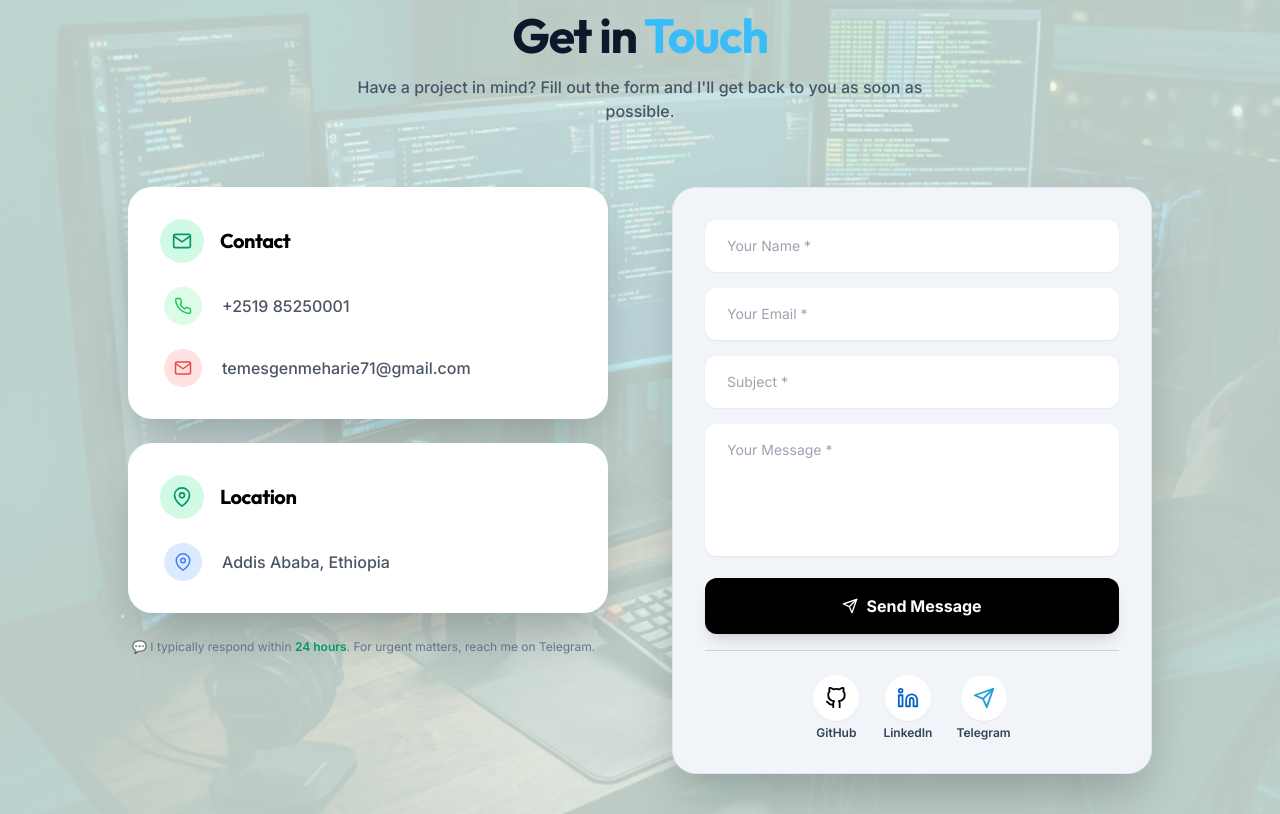
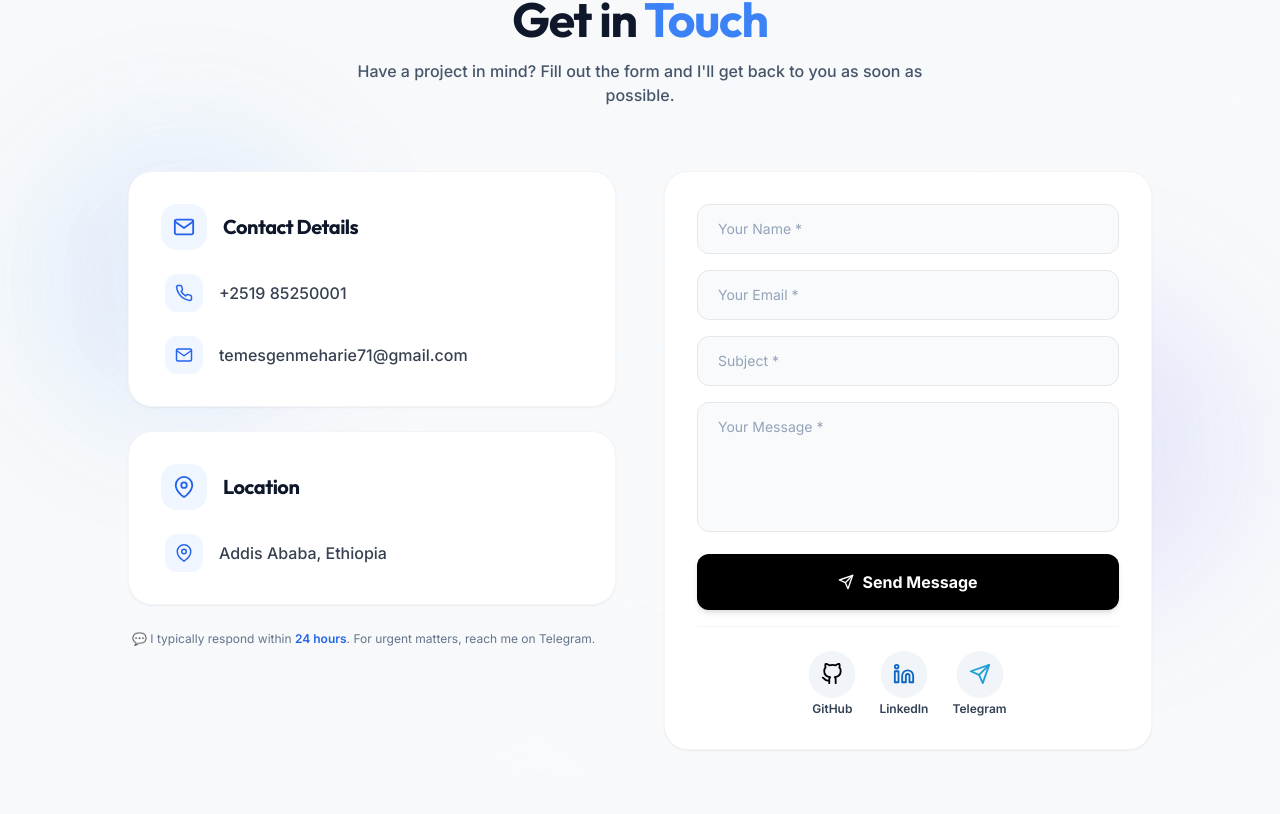
Before and after one commit to temesgenmeharie/Portfolio, a React (Vite) app: page / in a window 1280 px wide. Shown: the part 3606-4420 px from the top of the page. Built offline with nearby package versions, Linux system fonts and the light colour scheme; no server answers.

Commit message:
style: replace green background tint with sleek dark space-blue contact theme

```diff
--- a/src/components/Contact.jsx
+++ b/src/components/Contact.jsx
@@ -24,7 +24,6 @@ export default function Contact() {
   const handleChange = (e) => {
     const { name, value } = e.target;
     setFields((prev) => ({ ...prev, [name]: value }));
-    // Clear field-level error on change
     if (errors[name]) setErrors((prev) => ({ ...prev, [name]: "" }));
   };
 
@@ -46,10 +45,8 @@ export default function Contact() {
   const handleSubmit = async (e) => {
     e.preventDefault();
 
-    // Full validation before submit
     const globalErr = validate(fields);
     if (globalErr) {
-      // Set all field errors
       const newErrors = {};
       Object.keys(INITIAL).forEach((key) => {
         newErrors[key] = validateField(key, fields[key]);
@@ -94,24 +91,29 @@ export default function Contact() {
   const isLoading = status === "loading";
 
   return (
-    <section id="contact" className="py-24 relative overflow-hidden bg-emerald-50 dark:bg-[#103024] min-h-[90vh] flex items-center transition-colors duration-300">
-      {/* Background Image Overlay */}
+    <section id="contact" className="py-24 relative overflow-hidden bg-slate-50 dark:bg-[var(--bg)] min-h-[90vh] flex items-center transition-colors duration-300">
+      {/* Subtle Ambient Background Lighting */}
+      <div className="absolute top-1/4 left-10 w-72 h-72 bg-blue-500/10 rounded-full blur-3xl pointer-events-none" />
+      <div className="absolute bottom-1/4 right-10 w-80 h-80 bg-indigo-500/10 rounded-full blur-3xl pointer-events-none" />
+
+      {/* Developer Background Overlay */}
       <div
-        className="absolute inset-0 bg-cover bg-center opacity-20 pointer-events-none"
+        className="absolute inset-0 bg-cover bg-center opacity-10 pointer-events-none mix-blend-overlay"
         style={{ backgroundImage: "url('/developer-bg.png')" }}
       />
 
       <div className="section-container relative z-10 w-full">
+        {/* Header */}
         <div className="text-center mb-16">
-          <h2 className="text-4xl md:text-5xl font-bold mt-4 mb-4 text-slate-900 dark:text-white transition-colors duration-300">
-            Get in <span className="text-[#38bdf8]">Touch</span>
+          <h2 className="text-4xl md:text-5xl font-bold mb-4 text-slate-900 dark:text-white transition-colors duration-300">
+            Get in <span className="text-blue-500 dark:text-[#38bdf8]">Touch</span>
           </h2>
-          <p className="text-slate-600 dark:text-gray-200 max-w-xl mx-auto text-sm md:text-base leading-relaxed font-medium transition-colors duration-300">
+          <p className="text-slate-600 dark:text-[var(--text-muted)] max-w-xl mx-auto text-sm md:text-base leading-relaxed font-medium transition-colors duration-300">
             Have a project in mind? Fill out the form and I'll get back to you as soon as possible.
           </p>
         </div>
 
-        <div className="grid md:grid-cols-2 gap-8 md:gap-16 items-start max-w-5xl mx-auto">
+        <div className="grid md:grid-cols-2 gap-8 md:gap-12 items-start max-w-5xl mx-auto">
 
           {/* ── Left: Contact Info Cards ── */}
           <motion.div
@@ -121,46 +123,49 @@ export default function Contact() {
             className="space-y-6"
           >
             {/* Card: Contact */}
-            <div className="bg-white dark:bg-slate-800 rounded-[24px] p-6 md:p-8 shadow-2xl text-gray-800 dark:text-gray-200 space-y-6 transition-colors duration-300">
+            <div className="bg-white dark:bg-[var(--card-bg)] rounded-[24px] p-6 md:p-8 shadow-sm hover:shadow-md border border-gray-100 dark:border-white/10 text-gray-800 dark:text-gray-200 space-y-6 transition-all duration-300">
               <div className="flex items-center gap-4 mb-2">
-                <div className="p-3 bg-emerald-100 text-emerald-600 dark:bg-black dark:text-white rounded-full transition-colors duration-300">
-                  <FiMail size={20} />
+                <div className="p-3 bg-blue-50 text-blue-600 dark:bg-blue-500/15 dark:text-blue-400 rounded-2xl transition-colors duration-300">
+                  <FiMail size={22} />
                 </div>
-                <h3 className="font-bold text-xl text-black dark:text-white transition-colors duration-300">Contact</h3>
+                <h3 className="font-bold text-xl text-slate-900 dark:text-white transition-colors duration-300">Contact Details</h3>
               </div>
-              <div className="flex items-center gap-5 pl-1">
-                <div className="p-2.5 bg-green-100 text-green-500 rounded-full shrink-0">
+
+              <div className="flex items-center gap-4 pl-1">
+                <div className="p-2.5 bg-blue-50 text-blue-600 dark:bg-slate-800 dark:text-blue-400 rounded-xl shrink-0">
                   <FiPhone size={18} />
                 </div>
-                <p className="text-gray-600 dark:text-gray-300 font-medium text-sm md:text-base transition-colors duration-300">+2519 85250001</p>
+                <p className="text-gray-700 dark:text-gray-300 font-medium text-sm md:text-base transition-colors duration-300">+2519 85250001</p>
               </div>
-              <div className="flex items-center gap-5 pl-1">
-                <div className="p-2.5 bg-red-100 text-red-500 rounded-full shrink-0">
+
+              <div className="flex items-center gap-4 pl-1">
+                <div className="p-2.5 bg-blue-50 text-blue-600 dark:bg-slate-800 dark:text-blue-400 rounded-xl shrink-0">
                   <FiMail size={18} />
                 </div>
-                <p className="text-gray-600 dark:text-gray-300 font-medium text-sm md:text-base transition-colors duration-300 break-all">temesgenmeharie71@gmail.com</p>
+                <p className="text-gray-700 dark:text-gray-300 font-medium text-sm md:text-base transition-colors duration-300 break-all">temesgenmeharie71@gmail.com</p>
               </div>
             </div>
 
             {/* Card: Location */}
-            <div className="bg-white dark:bg-slate-800 rounded-[24px] p-6 md:p-8 shadow-2xl text-gray-800 dark:text-gray-200 space-y-6 transition-colors duration-300">
+            <div className="bg-white dark:bg-[var(--card-bg)] rounded-[24px] p-6 md:p-8 shadow-sm hover:shadow-md border border-gray-100 dark:border-white/10 text-gray-800 dark:text-gray-200 space-y-6 transition-all duration-300">
               <div className="flex items-center gap-4 mb-2">
-                <div className="p-3 bg-emerald-100 text-emerald-600 dark:bg-black dark:text-white rounded-full transition-colors duration-300">
-                  <FiMapPin size={20} />
+                <div className="p-3 bg-blue-50 text-blue-600 dark:bg-blue-500/15 dark:text-blue-400 rounded-2xl transition-colors duration-300">
+                  <FiMapPin size={22} />
                 </div>
-                <h3 className="font-bold text-xl text-black dark:text-white transition-colors duration-300">Location</h3>
+                <h3 className="font-bold text-xl text-slate-900 dark:text-white transition-colors duration-300">Location</h3>
               </div>
-              <div className="flex items-center gap-5 pl-1">
-                <div className="p-2.5 bg-blue-100 text-blue-500 rounded-full shrink-0">
+
+              <div className="flex items-center gap-4 pl-1">
+                <div className="p-2.5 bg-blue-50 text-blue-600 dark:bg-slate-800 dark:text-blue-400 rounded-xl shrink-0">
                   <FiMapPin size={18} />
                 </div>
-                <p className="text-gray-600 dark:text-gray-300 font-medium text-sm md:text-base transition-colors duration-300">Addis Ababa, Ethiopia</p>
+                <p className="text-gray-700 dark:text-gray-300 font-medium text-sm md:text-base transition-colors duration-300">Addis Ababa, Ethiopia</p>
               </div>
             </div>
 
             {/* Quick Note */}
-            <p className="text-slate-500 dark:text-slate-400 text-xs pl-1 leading-relaxed">
-              💬 I typically respond within <span className="font-semibold text-emerald-600 dark:text-emerald-400">24 hours</span>. For urgent matters, reach me on Telegram.
+            <p className="text-slate-500 dark:text-[var(--text-muted)] text-xs pl-1 leading-relaxed">
+              💬 I typically respond within <span className="font-semibold text-blue-600 dark:text-blue-400">24 hours</span>. For urgent matters, reach me on Telegram.
             </p>
           </motion.div>
 
@@ -178,18 +183,18 @@ export default function Contact() {
                   initial={{ opacity: 0, scale: 0.95 }}
                   animate={{ opacity: 1, scale: 1 }}
                   exit={{ opacity: 0 }}
-                  className="bg-slate-100 dark:bg-[#c2d1c7] p-8 rounded-[24px] shadow-2xl border border-slate-200 dark:border-transparent flex flex-col items-center text-center gap-4 min-h-[400px] justify-center"
+                  className="bg-white dark:bg-[var(--card-bg)] p-8 rounded-[24px] shadow-sm border border-gray-100 dark:border-white/10 flex flex-col items-center text-center gap-4 min-h-[400px] justify-center"
                 >
-                  <div className="w-16 h-16 rounded-full bg-emerald-100 dark:bg-emerald-900/40 flex items-center justify-center">
-                    <FiCheckCircle size={36} className="text-emerald-600 dark:text-emerald-400" />
+                  <div className="w-16 h-16 rounded-full bg-blue-50 dark:bg-blue-500/20 flex items-center justify-center">
+                    <FiCheckCircle size={36} className="text-blue-600 dark:text-blue-400" />
                   </div>
-                  <h3 className="text-2xl font-bold text-slate-800 dark:text-slate-900">Message Sent!</h3>
-                  <p className="text-slate-600 dark:text-slate-700 text-sm max-w-xs">
+                  <h3 className="text-2xl font-bold text-slate-900 dark:text-white">Message Sent!</h3>
+                  <p className="text-slate-600 dark:text-[var(--text-muted)] text-sm max-w-xs leading-relaxed">
                     Thank you for reaching out. I'll get back to you within 24 hours.
                   </p>
                   <button
                     onClick={() => setStatus("idle")}
-                    className="mt-4 px-6 py-2.5 bg-black text-white text-sm font-bold rounded-xl hover:bg-gray-800 transition-colors"
+                    className="mt-4 px-6 py-2.5 bg-blue-600 text-white text-sm font-bold rounded-xl hover:bg-blue-700 transition-colors shadow-md"
                   >
                     Send Another Message
                   </button>
@@ -203,7 +208,7 @@ export default function Contact() {
                   initial={{ opacity: 0 }}
                   animate={{ opacity: 1 }}
                   exit={{ opacity: 0 }}
-                  className="bg-slate-100 dark:bg-[#c2d1c7] p-6 md:p-8 rounded-[24px] space-y-4 shadow-2xl border border-slate-200 dark:border-transparent transition-colors duration-300"
+                  className="bg-white dark:bg-[var(--card-bg)] p-6 md:p-8 rounded-[24px] space-y-4 shadow-sm border border-gray-100 dark:border-white/10 transition-colors duration-300"
                 >
                   {/* Name */}
                   <div>
@@ -216,8 +221,10 @@ export default function Contact() {
                       onBlur={handleBlur}
                       placeholder="Your Name *"
                       disabled={isLoading}
-                      className={`w-full bg-white border-2 rounded-xl px-5 py-3.5 text-gray-800 placeholder-gray-400 focus:ring-0 outline-none transition-all shadow-sm text-sm ${
-                        errors.from_name ? "border-red-400" : "border-transparent focus:border-blue-400"
+                      className={`w-full bg-slate-50 dark:bg-slate-900/80 border rounded-xl px-5 py-3.5 text-slate-900 dark:text-white placeholder-slate-400 dark:placeholder-slate-500 outline-none transition-all text-sm ${
+                        errors.from_name
+                          ? "border-red-400 dark:border-red-500"
+                          : "border-gray-200 dark:border-white/10 focus:border-blue-500 dark:focus:border-blue-400"
                       }`}
                     />
                     {errors.from_name && (
@@ -238,8 +245,10 @@ export default function Contact() {
                       onBlur={handleBlur}
                       placeholder="Your Email *"
                       disabled={isLoading}
-                      className={`w-full bg-white border-2 rounded-xl px-5 py-3.5 text-gray-800 placeholder-gray-400 focus:ring-0 outline-none transition-all shadow-sm text-sm ${
-                        errors.from_email ? "border-red-400" : "border-transparent focus:border-blue-400"
+                      className={`w-full bg-slate-50 dark:bg-slate-900/80 border rounded-xl px-5 py-3.5 text-slate-900 dark:text-white placeholder-slate-400 dark:placeholder-slate-500 outline-none transition-all text-sm ${
+                        errors.from_email
+                          ? "border-red-400 dark:border-red-500"
+                          : "border-gray-200 dark:border-white/10 focus:border-blue-500 dark:focus:border-blue-400"
                       }`}
                     />
                     {errors.from_email && (
@@ -260,8 +269,10 @@ export default function Contact() {
                       onBlur={handleBlur}
                       placeholder="Subject *"
                       disabled={isLoading}
-                      className={`w-full bg-white border-2 rounded-xl px-5 py-3.5 text-gray-800 placeholder-gray-400 focus:ring-0 outline-none transition-all shadow-sm text-sm ${
-                        errors.subject ? "border-red-400" : "border-transparent focus:border-blue-400"
+                      className={`w-full bg-slate-50 dark:bg-slate-900/80 border rounded-xl px-5 py-3.5 text-slate-900 dark:text-white placeholder-slate-400 dark:placeholder-slate-500 outline-none transition-all text-sm ${
+                        errors.subject
+                          ? "border-red-400 dark:border-red-500"
+                          : "border-gray-200 dark:border-white/10 focus:border-blue-500 dark:focus:border-blue-400"
                       }`}
                     />
                     {errors.subject && (
@@ -282,8 +293,10 @@ export default function Contact() {
                       onBlur={handleBlur}
                       placeholder="Your Message *"
                       disabled={isLoading}
-                      className={`w-full bg-white border-2 rounded-xl px-5 py-3.5 text-gray-800 placeholder-gray-400 focus:ring-0 outline-none transition-all resize-none shadow-sm text-sm ${
-                        errors.message ? "border-red-400" : "border-transparent focus:border-blue-400"
+                      className={`w-full bg-slate-50 dark:bg-slate-900/80 border rounded-xl px-5 py-3.5 text-slate-900 dark:text-white placeholder-slate-400 dark:placeholder-slate-500 outline-none transition-all resize-none text-sm ${
+                        errors.message
+                          ? "border-red-400 dark:border-red-500"
+                          : "border-gray-200 dark:border-white/10 focus:border-blue-500 dark:focus:border-blue-400"
                       }`}
                     />
                     {errors.message && (
@@ -295,7 +308,7 @@ export default function Contact() {
 
                   {/* Error Banner */}
                   {status === "error" && (
-                    <div className="flex items-center gap-2 bg-red-50 border border-red-200 text-red-600 rounded-xl px-4 py-3 text-sm">
+                    <div className="flex items-center gap-2 bg-red-50 dark:bg-red-950/40 border border-red-200 dark:border-red-800 text-red-600 dark:text-red-400 rounded-xl px-4 py-3 text-sm">
                       <FiAlertCircle size={16} className="shrink-0" />
                       {errMsg}
                     </div>
@@ -305,7 +318,7 @@ export default function Contact() {
                   <button
                     type="submit"
                     disabled={isLoading}
-                    className="w-full py-4 bg-black text-white font-bold rounded-xl shadow-lg hover:bg-gray-800 transform hover:-translate-y-1 transition-all flex justify-center items-center gap-2 mt-2 disabled:opacity-60 disabled:cursor-not-allowed disabled:transform-none"
+                    className="w-full py-4 bg-black dark:bg-white text-white dark:text-black font-bold rounded-xl shadow-md hover:bg-gray-800 dark:hover:bg-gray-200 transform hover:-translate-y-0.5 transition-all flex justify-center items-center gap-2 mt-2 disabled:opacity-60 disabled:cursor-not-allowed disabled:transform-none"
                   >
                     {isLoading ? (
                       <>
@@ -321,21 +334,21 @@ export default function Contact() {
                   </button>
 
                   {/* Social Links */}
-                  <div className="flex items-center justify-center gap-6 mt-6 pt-6 border-t border-slate-300 dark:border-slate-500/50">
+                  <div className="flex items-center justify-center gap-6 mt-6 pt-6 border-t border-gray-100 dark:border-white/10">
                     <a href="https://github.com/temesgenmeharie" target="_blank" rel="noreferrer" className="text-slate-700 dark:text-slate-300 hover:text-black dark:hover:text-white transition-colors flex flex-col items-center gap-1 group">
-                      <div className="p-3 bg-white dark:bg-slate-800 rounded-full shadow-sm group-hover:shadow-md transition-all group-hover:-translate-y-1">
+                      <div className="p-3 bg-slate-100 dark:bg-slate-800 rounded-full shadow-sm group-hover:shadow-md transition-all group-hover:-translate-y-1">
                         <FiGithub size={22} className="text-black dark:text-white" />
                       </div>
                       <span className="text-xs font-semibold text-slate-700 dark:text-slate-300">GitHub</span>
                     </a>
                     <a href="#" className="text-slate-700 dark:text-slate-300 hover:text-[#0a66c2] dark:hover:text-blue-400 transition-colors flex flex-col items-center gap-1 group">
-                      <div className="p-3 bg-white dark:bg-slate-800 rounded-full shadow-sm group-hover:shadow-md transition-all group-hover:-translate-y-1">
+                      <div className="p-3 bg-slate-100 dark:bg-slate-800 rounded-full shadow-sm group-hover:shadow-md transition-all group-hover:-translate-y-1">
                         <FiLinkedin size={22} className="text-[#0a66c2] dark:text-blue-400" />
                       </div>
                       <span className="text-xs font-semibold text-slate-700 dark:text-slate-300">LinkedIn</span>
                     </a>
                     <a href="https://t.me/Ethiopia2063" target="_blank" rel="noreferrer" className="text-slate-700 dark:text-slate-300 hover:text-[#229ED9] dark:hover:text-[#229ED9] transition-colors flex flex-col items-center gap-1 group">
-                      <div className="p-3 bg-white dark:bg-slate-800 rounded-full shadow-sm group-hover:shadow-md transition-all group-hover:-translate-y-1">
+                      <div className="p-3 bg-slate-100 dark:bg-slate-800 rounded-full shadow-sm group-hover:shadow-md transition-all group-hover:-translate-y-1">
                         <FiSend size={22} className="text-[#229ED9]" />
                       </div>
                       <span className="text-xs font-semibold text-slate-700 dark:text-slate-300">Telegram</span>
```
